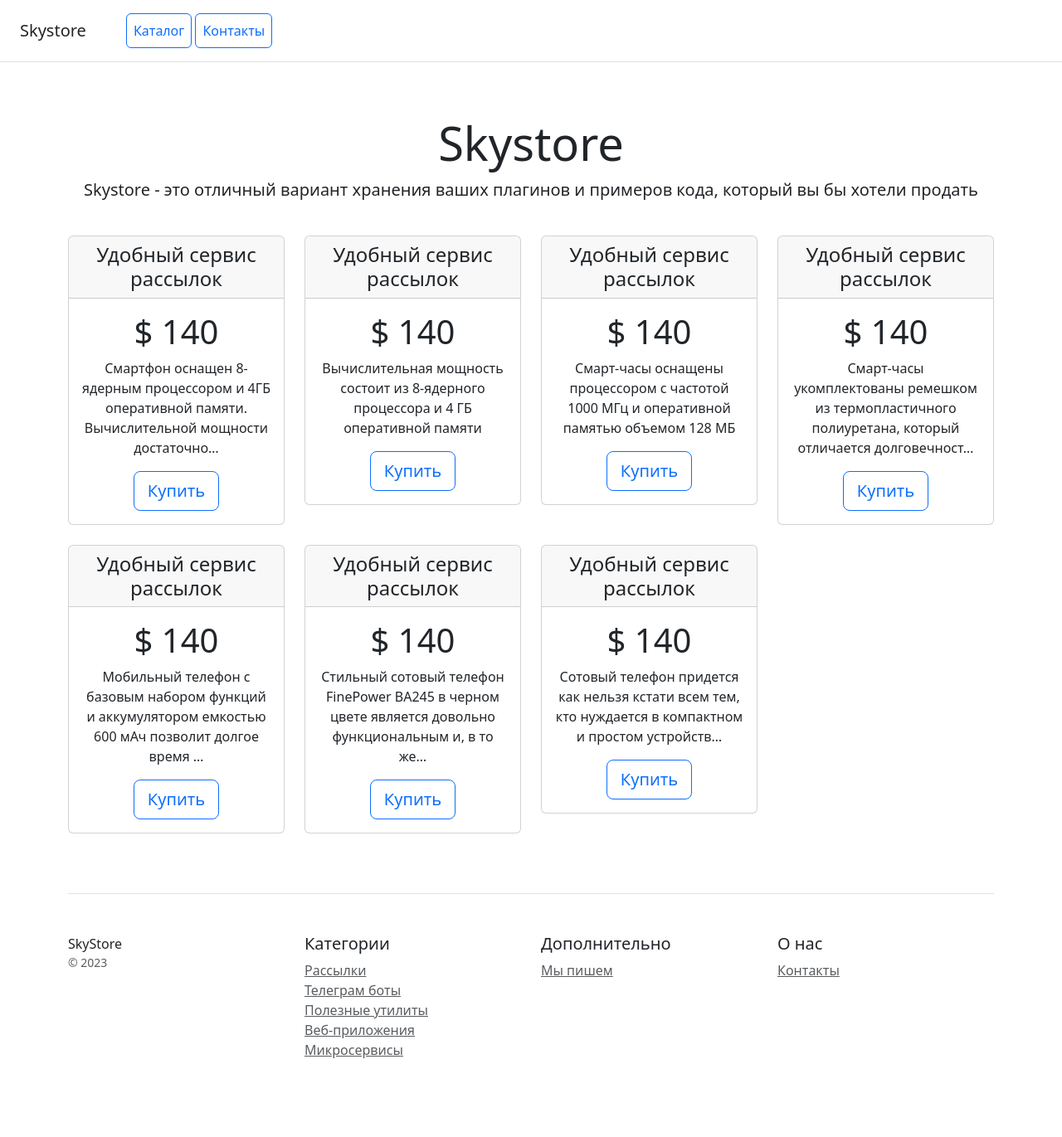
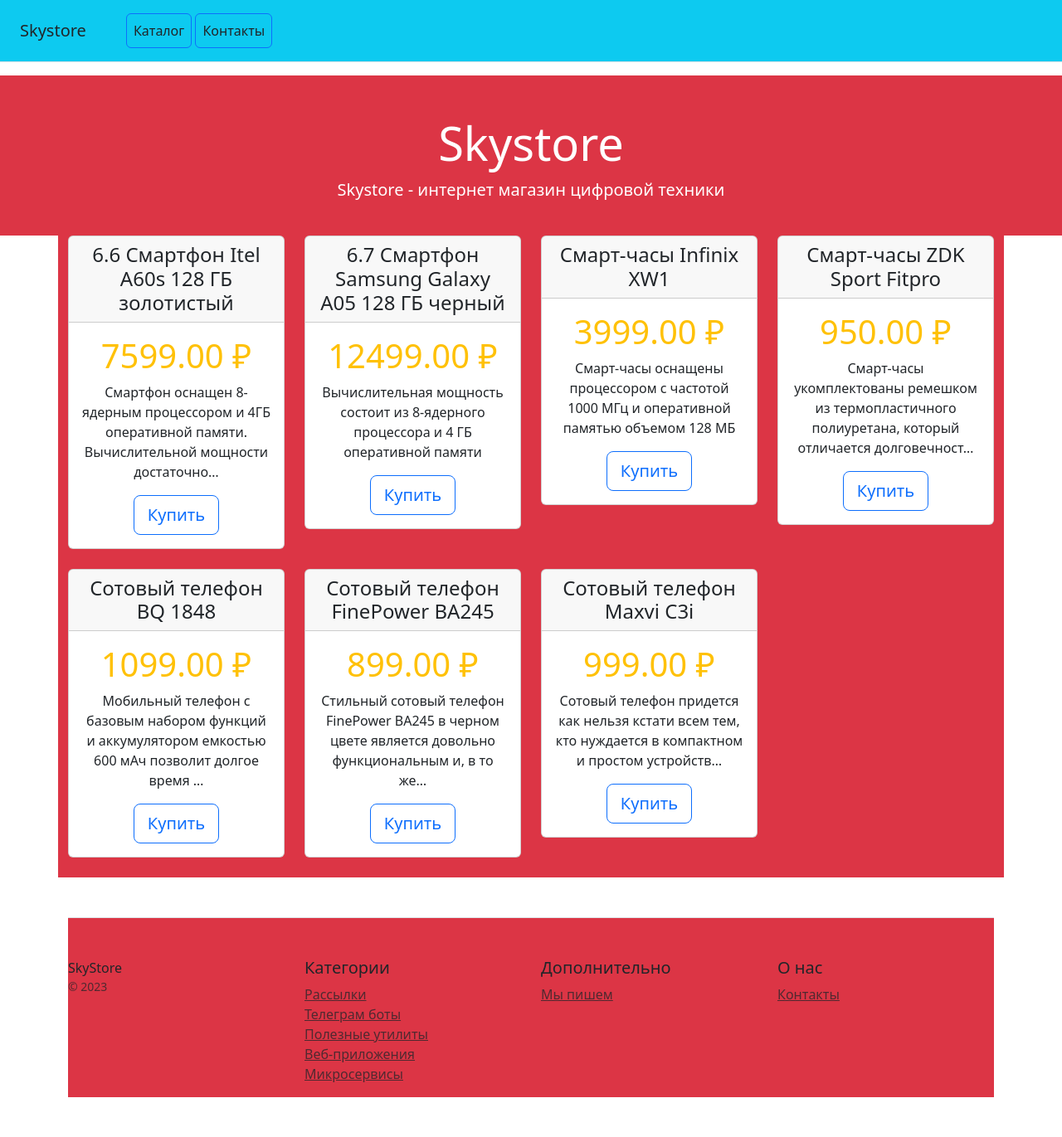
Before and after one commit to nikolaevais/Django.19_2, a Django app: page / in a window 1280 px wide. Shown: the whole page at 83% size. Before the commit the page ends 1276 px from the top, so only its background shows below. Run offline with Django 5.2, Linux system fonts and the light colour scheme; data comes from the database, SQL or seed files in the repository.

Commit message:
changed the appearance and description on the main page

```diff
--- a/catalog/templates/home.html
+++ b/catalog/templates/home.html
@@ -8,24 +8,23 @@
           integrity="sha384-T3c6CoIi6uLrA9TneNEoa7RxnatzjcDSCmG1MXxSR1GAsXEV/Dwwykc2MPK8M2HN" crossorigin="anonymous">
 </head>
 <body>
-<div class="d-flex flex-column flex-md-row align-items-center p-3 px-md-4 mb-3 bg-white border-bottom box-shadow">
+<div class="d-flex flex-column flex-md-row align-items-center p-3 px-md-4 mb-3 bg-info border-bottom box-shadow">
     <h5 class="my-0 mr-md-auto font-weight-normal">Skystore</h5>
     <nav class="ms-5">
-        <a class="p-2 btn btn-outline-primary" href="/">Каталог</a>
-        <a class="p-2 btn btn-outline-primary" href="contacts/">Контакты</a>
+        <a class="text-dark p-2 btn btn-outline-primary" href="/">Каталог</a>
+        <a class="text-dark p-2 btn btn-outline-primary" href="contacts/">Контакты</a>
     </nav>
 </div>
 
-<div class="pricing-header px-3 py-3 pt-md-5 pb-md-4 mx-auto text-center">
+<div class="pricing-header px-3 py-3 pt-md-5 pb-md-4 mx-auto bg-danger text-center text-white">
     <h1 class="display-4">Skystore</h1>
-    <p class="lead">Skystore - это отличный вариант хранения ваших плагинов и примеров кода, который вы бы хотели
-        продать</p>
+    <p class="lead">Skystore - интернет магазин цифровой техники</p>
 </div>
 
 {% block content %}
 {% endblock %}
 
-    <footer class="pt-4 my-md-5 pt-md-5 border-top">
+    <footer class="pt-4 my-md-5 pt-md-5 bg-danger border-top">
         <div class="row">
             <div class="col-12 col-md">
                 SkyStore
--- a/catalog/templates/home_list.html
+++ b/catalog/templates/home_list.html
@@ -1,15 +1,15 @@
 {% extends 'home.html' %}
 {% block content %}
 <div class="container">
-    <div class="row text-center">
+    <div class="bg-danger row text-center">
         {% for product in products %}
         <div class="col-3">
             <div class="card mb-4 box-shadow">
                 <div class="card-header">
-                    <h4 class="my-0 font-weight-normal">Удобный сервис рассылок</h4>
+                    <h4 class="my-0 font-weight-normal">{{ product.name }}</h4>
                 </div>
                 <div class="card-body">
-                    <h1 class="card-title pricing-card-title">$ 140</h1>
+                    <h1 class="text-warning">{{ product.price_per_purchase }} ₽</h1>
                     <p class="text-justify">{{ product.description|truncatechars:100 }}</p>
                     <a type="button" class="btn btn-lg btn-block btn-outline-primary" href="product1/">Купить</a>
                 </div>
```
